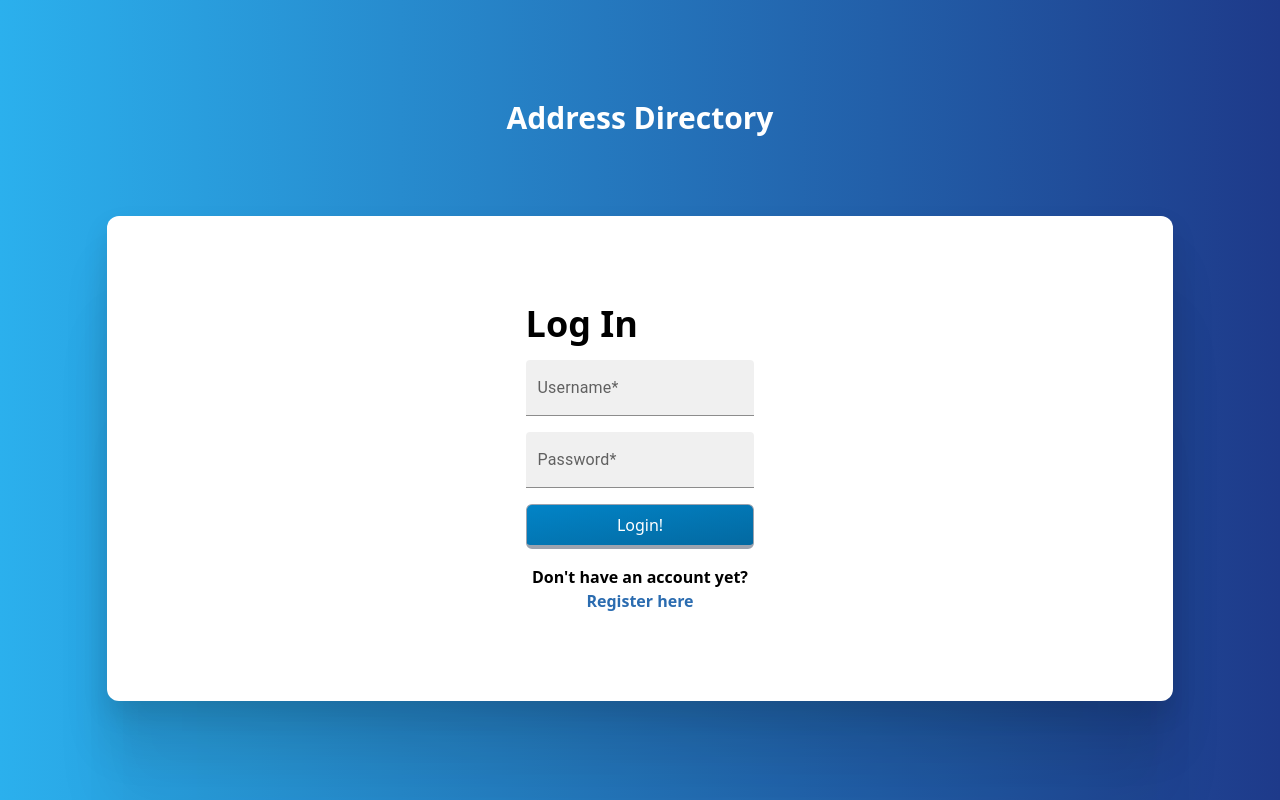
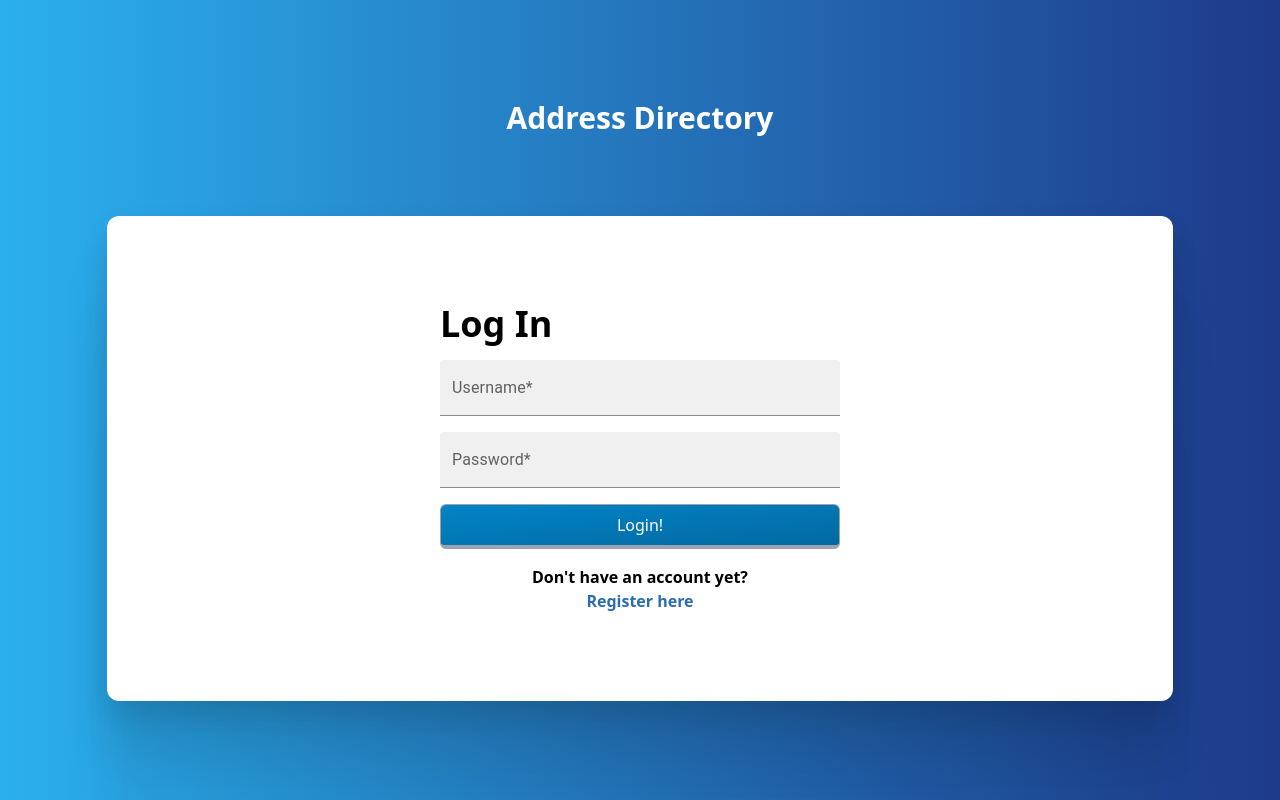
Before and after one commit to anfvc/address-book, a React (Vite) app in the folder Frontend/: page / in a window 1280 px wide. Built offline with nearby package versions, Linux system fonts and the light colour scheme.

Commit message:
improved input fieds, made width wider

```diff
--- a/Frontend/src/Components/Button.jsx
+++ b/Frontend/src/Components/Button.jsx
@@ -1,7 +1,7 @@
 function Button({ children }) {
   return (
     <button className="bg-gradient-to-br from-sky-600 to-sky-700 text-white border border-gray-400 border-b-4 font-medium overflow-hidden relative px-4 py-2 rounded-md hover:brightness-150 hover:border-t-4 hover:border-b active:opacity-75 outline-none hover:text-white duration-300 group hover:transition-all">
-      <span className="bg-gray-400 shadow-gray-400 absolute -top-[150%] left-0 inline-flex w-80 h-[5px] rounded-md opacity-50 group-hover:top-[150%] duration-500 shadow-[0_0_10px_10px_rgba(0,0,0,0.3)]"></span>
+      <span className="bg-gray-400 shadow-gray-400 absolute -top-[150%] left-0 inline-flex w-full h-[5px] rounded-md opacity-50 group-hover:top-[150%] duration-500 shadow-[0_0_10px_10px_rgba(0,0,0,0.3)]"></span>
       {children}
     </button>
   );
--- a/Frontend/src/Views/Login.jsx
+++ b/Frontend/src/Views/Login.jsx
@@ -47,7 +47,7 @@ function Login({ onClick, setUserId }) {
         component="form"
         onSubmit={handleLogin}
         sx={{
-          "& > :not(style)": { m: 1, width: "25ch" },
+          "& > :not(style)": { m: 1, width: 400, maxWidth: "100%" },
         }}
         noValidate
         autoComplete="off"
--- a/Frontend/src/Views/Register.jsx
+++ b/Frontend/src/Views/Register.jsx
@@ -43,7 +43,7 @@ function Register({ onClick, setUserId }) {
         component="form"
         onSubmit={handleRegistration}
         sx={{
-          "& > :not(style)": { m: 1, width: "25ch" },
+          "& > :not(style)": { m: 1, width: 400, maxWidth: "100%" },
         }}
         noValidate
         autoComplete="off"
```
